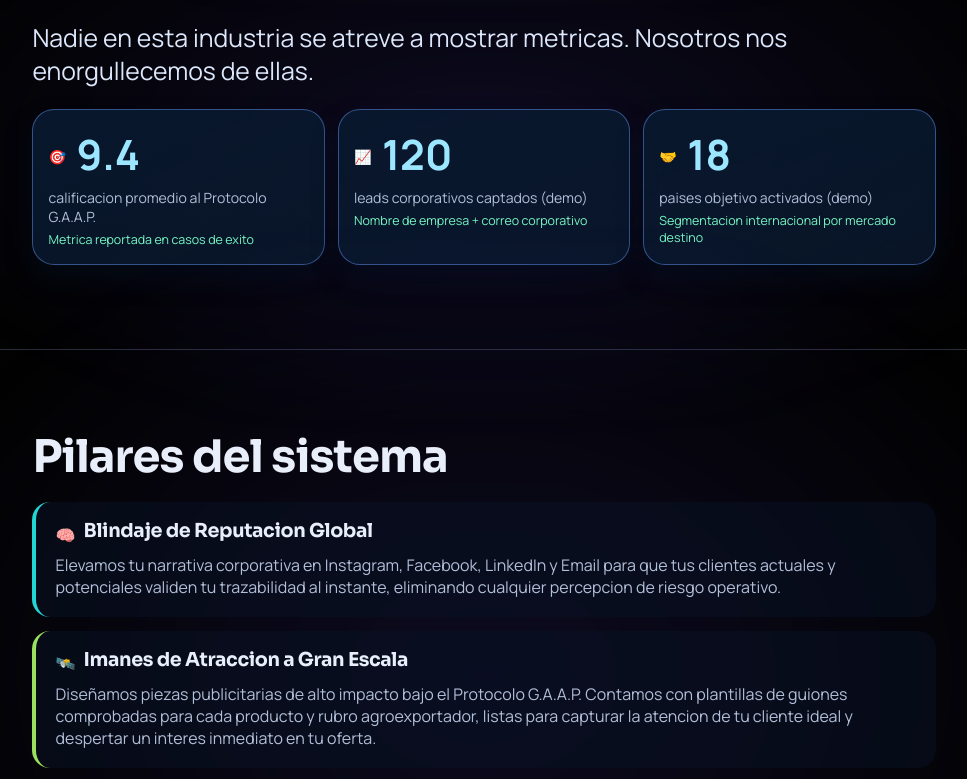
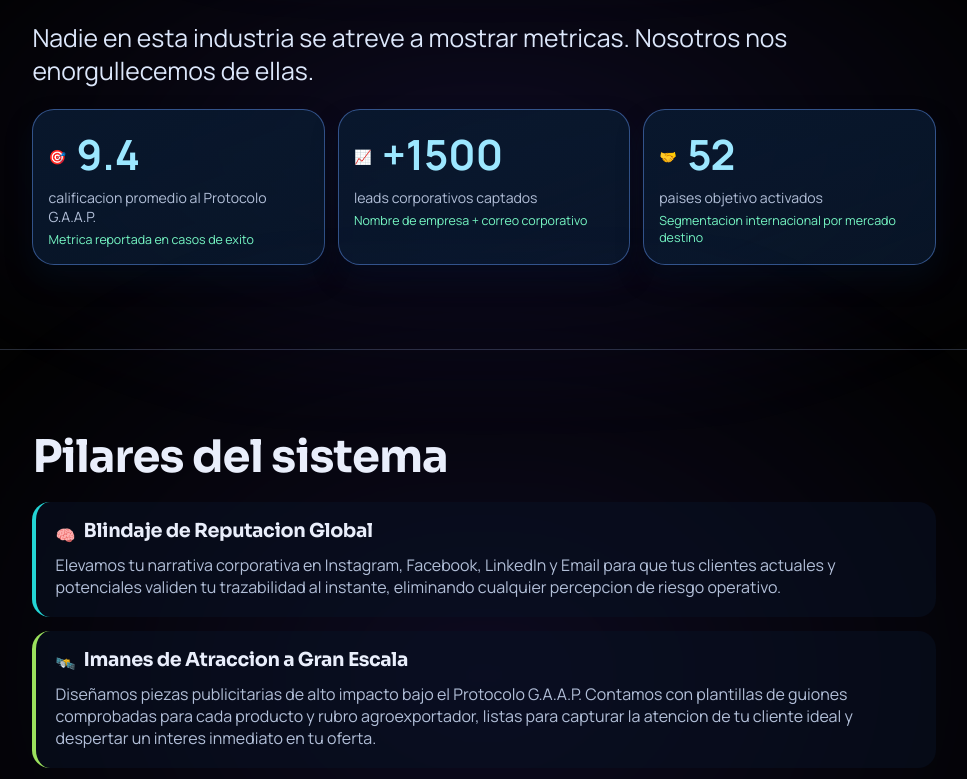
Before and after one commit to Rodrigo30406/landing-page-ciro, a React (Vite) app: page / in a window 1280 px wide. Shown: the part 1220-1999 px from the top of the page, without its empty margins (156-1123 px from the left). Built offline with nearby package versions, Linux system fonts and the light colour scheme.

Commit message:
feat: actualizar metricas clave y mostrar prefijo + en leads corporativos

```diff
--- a/src/App.tsx
+++ b/src/App.tsx
@@ -37,8 +37,8 @@ const E = {
 
 const numbers: Metric[] = [
   { value: '9.4', label: 'calificacion promedio al Protocolo G.A.A.P.', trend: 'Metrica reportada en casos de exito', icon: E.target },
-  { value: '120', label: 'leads corporativos captados (demo)', trend: 'Nombre de empresa + correo corporativo', icon: E.trend },
-  { value: '18', label: 'paises objetivo activados (demo)', trend: 'Segmentacion internacional por mercado destino', icon: E.handshake },
+  { value: '+1500', label: 'leads corporativos captados', trend: 'Nombre de empresa + correo corporativo', icon: E.trend },
+  { value: '52', label: 'paises objetivo activados', trend: 'Segmentacion internacional por mercado destino', icon: E.handshake },
 ]
 
 const barsData = [24, 32, 45, 61, 78, 93]
@@ -178,6 +178,8 @@ function AnimatedNumber({ value, start }: { value: string; start: boolean }) {
 }
 
 function App() {
+  const showReelsSection = false
+  const showPipelineSection = false
   const [barsActive, setBarsActive] = useState(false)
   const [statsActive, setStatsActive] = useState(false)
   const barsRef = useRef<HTMLDivElement | null>(null)
@@ -245,7 +247,7 @@ function App() {
               <article key={item.label} className="stat-card reveal">
                 <div className="inline-head">
                   <span className="emoji-icon">{item.icon}</span>
-                  <strong><AnimatedNumber value={item.value} start={statsActive} /></strong>
+                  <strong>{item.value.startsWith('+') ? '+' : ''}<AnimatedNumber value={item.value} start={statsActive} /></strong>
                 </div>
                 <span>{item.label}</span>
                 <small>{item.trend}</small>
@@ -258,9 +260,13 @@ function App() {
 
         <section className="deliverables-zone accent-subtle reveal"><p className="section-label">Todo el arsenal para tu expansion global</p><h2>Lo que instalaremos en tu agroexportadora</h2><div className="deliverables-accordion">{deliverables.map((item, idx) => <details key={item.title} className="deliverable-drop reveal" open={idx === 0}><summary><span className="num-pill">{String(idx + 1).padStart(2, '0')}</span><span>{item.title}</span></summary><ul>{item.bullets.map(([icon, text]) => <li key={text}><span className="emoji-icon list-emoji">{icon}</span>{text}</li>)}</ul></details>)}</div><div className="cta-row"><a href="https://calendly.com/cironumon/asesoria-protocolo-gaap" target="_blank" rel="noreferrer" className="btn btn-main">AGENDA UNA SESION GRATUITA + Bono Especial</a></div></section>
 
-        <section className="media-block accent-subtle reveal"><div className="media-copy"><p className="section-label">Contenido de atraccion</p><h2>Reels de alto impacto con plantillas G.A.A.P.</h2><p>Piezas para detener el scroll de tu cliente ideal y generar interes inmediato en tu oferta exportadora.</p></div><div className="reel-grid">{reelIdeas.map((item, idx) => <article key={item} className="reel-card dynamic-card reveal"><span>{E.video} Video {idx + 1}</span><p>{item}</p><button type="button">Ver caso</button></article>)}</div></section>
+        {showReelsSection && (
+          <section className="media-block accent-subtle reveal"><div className="media-copy"><p className="section-label">Contenido de atraccion</p><h2>Reels de alto impacto con plantillas G.A.A.P.</h2><p>Piezas para detener el scroll de tu cliente ideal y generar interes inmediato en tu oferta exportadora.</p></div><div className="reel-grid">{reelIdeas.map((item, idx) => <article key={item} className="reel-card dynamic-card reveal"><span>{E.video} Video {idx + 1}</span><p>{item}</p><button type="button">Ver caso</button></article>)}</div></section>
+        )}
 
-        <section className="chart-zone accent-chart reveal"><div><p className="section-label">Metrica demo</p><h2>Crecimiento de pipeline en 12 semanas</h2><p>Datos ficticios para presentacion: luego reemplazamos por tus datos reales.</p></div><div ref={barsRef} className="bars" aria-label="Grafico de barras demo">{barsData.map((h, idx) => <div key={h} className={`bar ${barsActive ? 'bar-active' : ''}`} style={{ ['--h' as string]: `${h}%`, ['--d' as string]: `${idx * 120}ms` }}><span>{`W${idx * 2 + 1}`}</span></div>)}</div></section>
+        {showPipelineSection && (
+          <section className="chart-zone accent-chart reveal"><div><p className="section-label">Metrica demo</p><h2>Crecimiento de pipeline en 12 semanas</h2><p>Datos ficticios para presentacion: luego reemplazamos por tus datos reales.</p></div><div ref={barsRef} className="bars" aria-label="Grafico de barras demo">{barsData.map((h, idx) => <div key={h} className={`bar ${barsActive ? 'bar-active' : ''}`} style={{ ['--h' as string]: `${h}%`, ['--d' as string]: `${idx * 120}ms` }}><span>{`W${idx * 2 + 1}`}</span></div>)}</div></section>
+        )}
 
         <section className="proof-stream accent-subtle reveal"><p className="section-label">Casos de exito</p><h2>Clientes que pasaron de presencia digital a sistema comercial</h2><div className="proof-list">{testimonials.map((item) => <article key={item.name} className="dynamic-card reveal"><h3>{item.name}</h3><p>{item.result}</p></article>)}</div></section>
 
```
